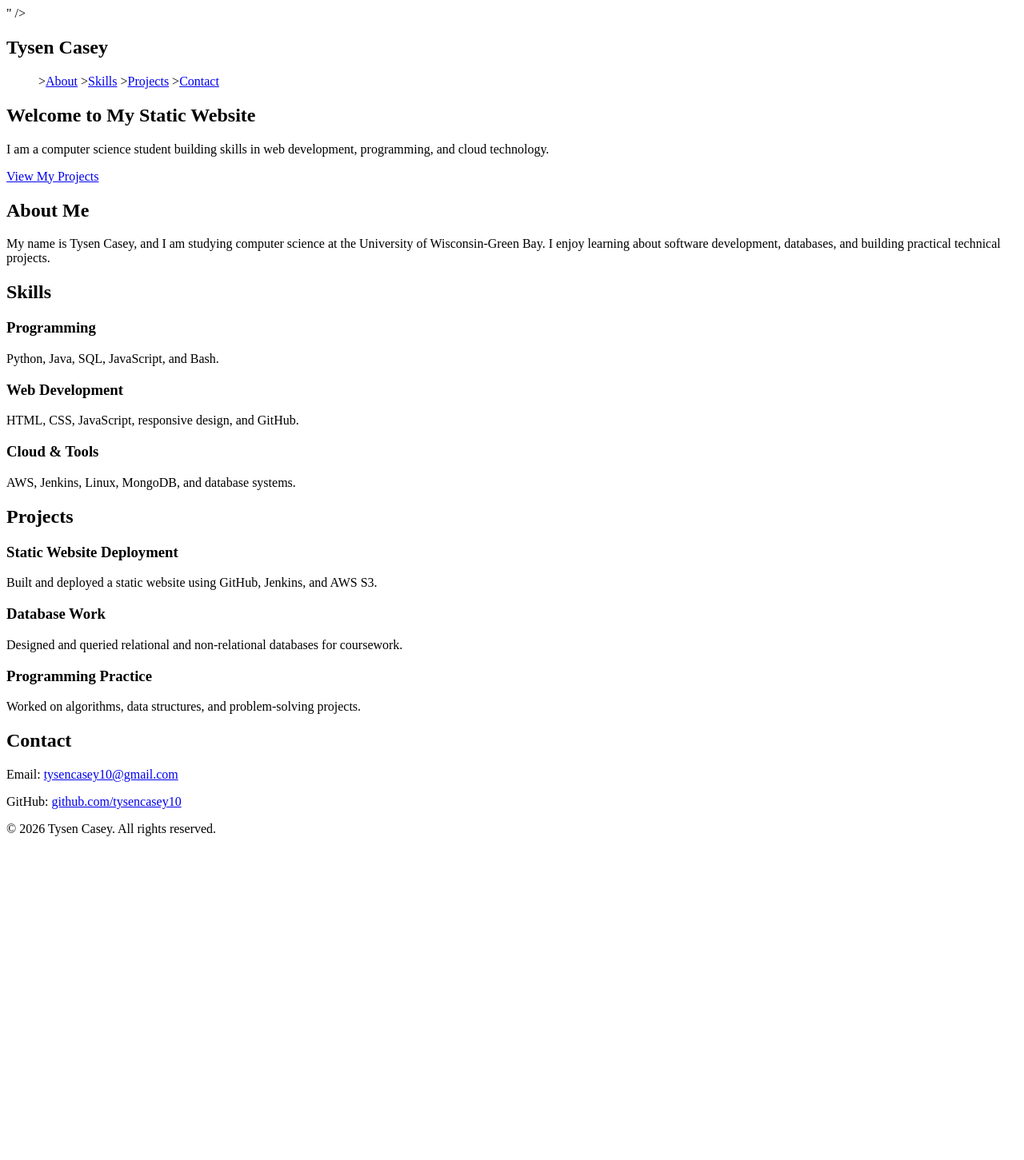
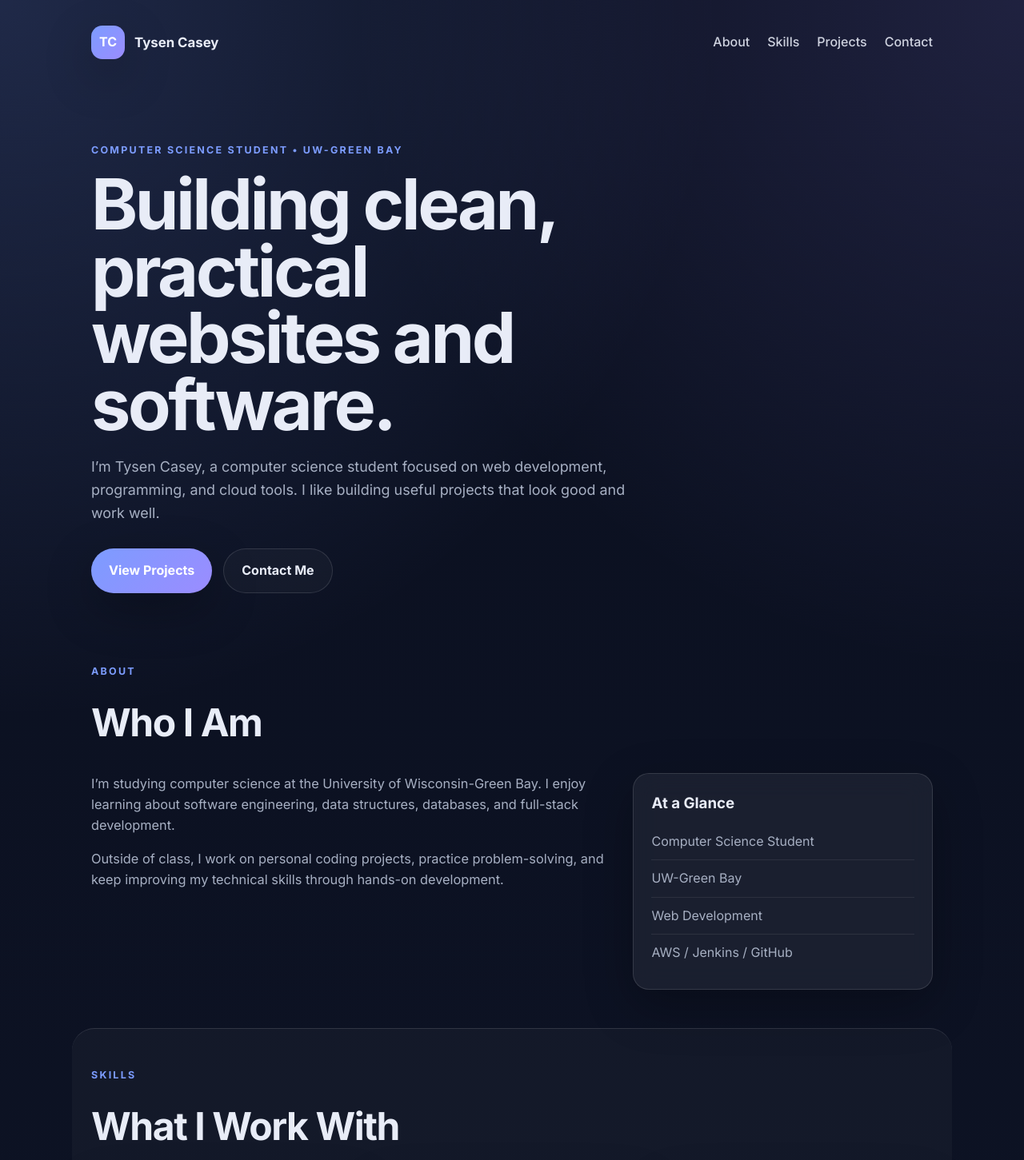
Before and after one commit to tysencasey10/cs293, a plain HTML site: page index.html in a window 1280 px wide. Shown: the top 1451 px of the page at 80% size. Before the commit the page ends 1062 px from the top, so only its background shows below. Drawn offline with Linux system fonts and the light colour scheme.

Commit message:
Update index.html

```diff
--- a/index.html
+++ b/index.html
@@ -4,90 +4,146 @@
   <meta charset="UTF-8" />
   <meta name="viewport" content="width=device-width, initial-scale=1.0" />
   <title>Tysen Casey | Static Website</title>
-  " />
+  <link rel="preconnect" href="https://fonts.googleapis.com">
+  <link rel="preconnect" href="https://fonts.gstatic.com" crossorigin>
+  <link href="https://fonts.googleapis.com/css2?family=Inter:wght@400;500;600;700;800&display=swap" rel="stylesheet">
+  <link rel="stylesheet" href="style.css" />
 </head>
 <body>
   <header class="hero">
-    <nav class="navbar">
-      <h1 class="logo">Tysen Casey</h1>
-      <ul class="nav-linksks">
-        ><a href="#about">About</a></l/li>
-        ><a href="#skills">Skills</a></l/li>
-        ><a href="#projects">Projects</a></l/li>
-        ><a href="#contact">Contact</a></li>
+    <nav class="nav">
+      <div class="brand">
+        <span class="brand-mark">TC</span>
+        <span class="brand-text">Tysen Casey</span>
+      </div>
+      <ul class="nav-links">
+        <li><a href="#about">About</a></li>
+        <li><a href="#skills">Skills</a></li>
+        <li><a href="#projects">Projects</a></li>
+        <li><a href="#contact">Contact</a></li>
       </ul>
     </nav>
 
-    <div class="hero-content">
-      <h2>Welcome to My Static Website</h2>
-      <p>
-        I am a computer science student building skills in web development,
-        programming, and cloud technology.
+    <div class="hero-inner">
+      <p class="eyebrow">Computer Science Student • UW-Green Bay</p>
+      <h1>Building clean, practical websites and software.</h1>
+      <p class="hero-copy">
+        I’m Tysen Casey, a computer science student focused on web development,
+        programming, and cloud tools. I like building useful projects that look good
+        and work well.
       </p>
-      <a href="#projects" class="btn">View My Projects</a>
+      <div class="hero-actions">
+        <a class="button primary" href="#projects">View Projects</a>
+        <a class="button secondary" href="#contact">Contact Me</a>
+      </div>
     </div>
   </header>
 
   <main>
     <section id="about" class="section">
-      <h2>About Me</h2>
+      <div class="section-header">
+        <p class="eyebrow">About</p>
+        <h2>Who I Am</h2>
+      </div>
+      <div class="content-grid">
+        <div class="text-block">
           <p>
-        My name is Tysen Casey, and I am studying computer science at the
-        University of Wisconsin-Green Bay. I enjoy learning about software
-        development, databases, and building practical technical projects.
+            I’m studying computer science at the University of Wisconsin-Green Bay.
+            I enjoy learning about software engineering, data structures, databases,
+            and full-stack development.
           </p>
+          <p>
+            Outside of class, I work on personal coding projects, practice problem-solving,
+            and keep improving my technical skills through hands-on development.
+          </p>
+        </div>
+        <aside class="info-card">
+          <h3>At a Glance</h3>
+          <ul>
+            <li>Computer Science Student</li>
+            <li>UW-Green Bay</li>
+            <li>Web Development</li>
+            <li>AWS / Jenkins / GitHub</li>
+          </ul>
+        </aside>
+      </div>
     </section>
 
     <section id="skills" class="section alt">
-      <h2>Skills</h2>
-      <div class="card-container">
-        <div class="card">
+      <div class="section-header">
+        <p class="eyebrow">Skills</p>
+        <h2>What I Work With</h2>
+      </div>
+
+      <div class="cards">
+        <article class="card">
           <h3>Programming</h3>
-          <p>Python, Java, SQL, JavaScript, and Bash.</p>
-        </div>
-        <div class="card">
+          <p>Python, Java, SQL, JavaScript, Bash.</p>
+        </article>
+        <article class="card">
           <h3>Web Development</h3>
-          <p>HTML, CSS, JavaScript, responsive design, and GitHub.</p>
-        </div>
-        <div class="card">
+          <p>HTML, CSS, responsive design, Git, GitHub.</p>
+        </article>
+        <article class="card">
           <h3>Cloud & Tools</h3>
-          <p>AWS, Jenkins, Linux, MongoDB, and database systems.</p>
-        </div>
+          <p>AWS, Jenkins, Linux, databases, and deployment workflows.</p>
+        </article>
       </div>
     </section>
 
     <section id="projects" class="section">
-      <h2>Projects</h2>
-      <div class="card-container">
-        <div class="card">
+      <div class="section-header">
+        <p class="eyebrow">Projects</p>
+        <h2>Recent Work</h2>
+      </div>
+
+      <div class="project-list">
+        <article class="project">
+          <div>
             <h3>Static Website Deployment</h3>
             <p>
               Built and deployed a static website using GitHub, Jenkins, and AWS S3.
             </p>
           </div>
-        <div class="card">
-          <h3>Database Work</h3>
+          <span class="project-tag">Web / DevOps</span>
+        </article>
+
+        <article class="project">
+          <div>
+            <h3>Database Coursework</h3>
             <p>
-            Designed and queried relational and non-relational databases for coursework.
+              Worked on relational database design, SQL queries, and normalization.
             </p>
           </div>
-        <div class="card">
-          <h3>Programming Practice</h3>
+          <span class="project-tag">Database</span>
+        </article>
+
+        <article class="project">
+          <div>
+            <h3>Algorithms Practice</h3>
             <p>
-            Worked on algorithms, data structures, and problem-solving projects.
+              Practiced data structures, problem solving, and algorithm implementation.
             </p>
           </div>
+          <span class="project-tag">CS</span>
+        </article>
       </div>
     </section>
 
     <section id="contact" class="section alt">
-      <h2>Contact</h2>
+      <div class="section-header">
+        <p class="eyebrow">Contact</p>
+        <h2>Get In Touch</h2>
+      </div>
+
+      <div class="contact-card">
         <p>Email: <a href="mailto:tysencasey10@gmail.com">tysencasey10@gmail.com</a></p>
         <p>GitHub: <a href="https://github.com/tysencasey10" target="_blank" rel="noopener noreferrer">github.com/tysencasey10</a></p>
+      </div>
     </section>
   </main>
 
-  <footer>
+  <footer class="footer">
     <p>&copy; 2026 Tysen Casey. All rights reserved.</p>
   </footer>
 
```
Lines whose indentation alone changed are shown as unchanged.
